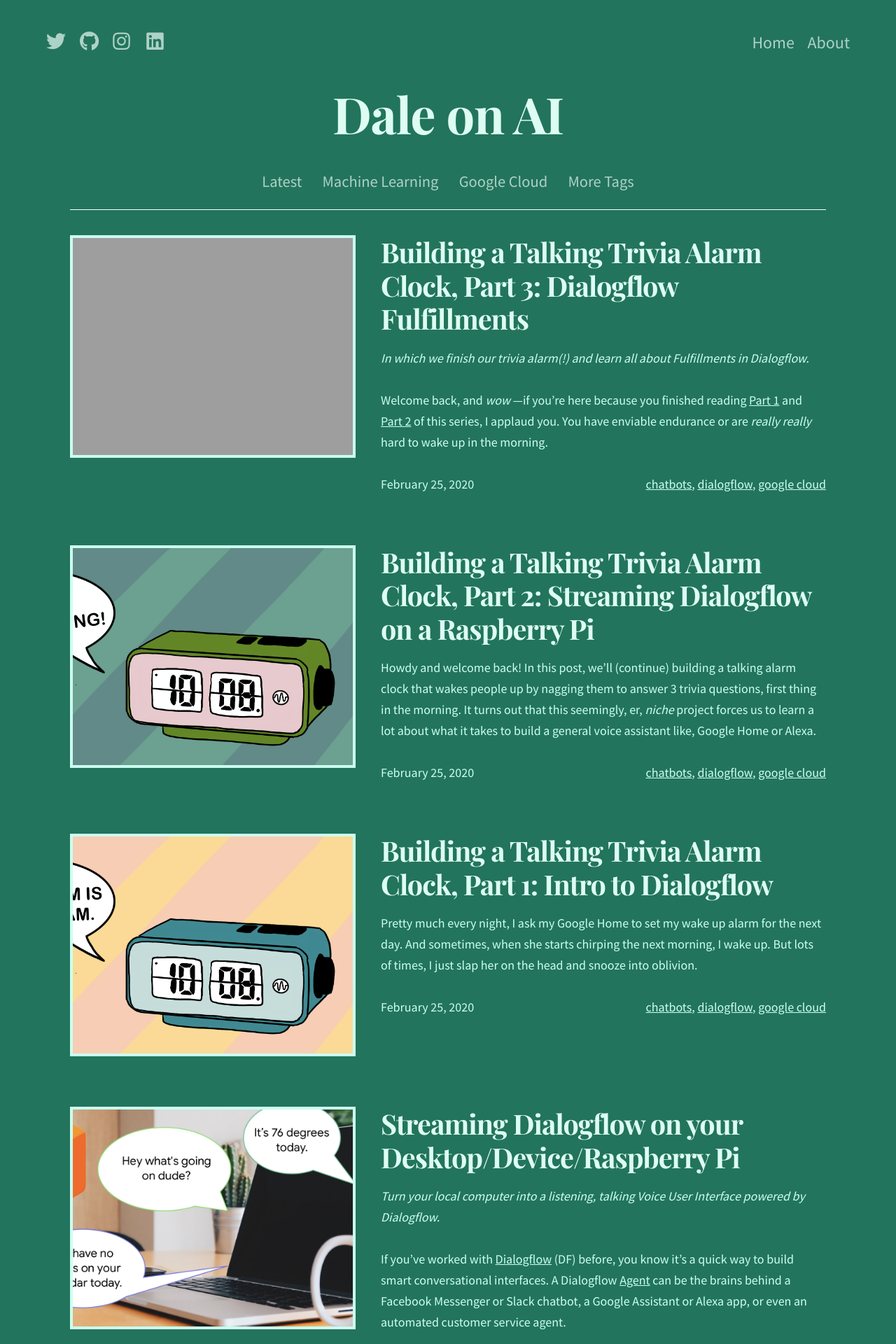
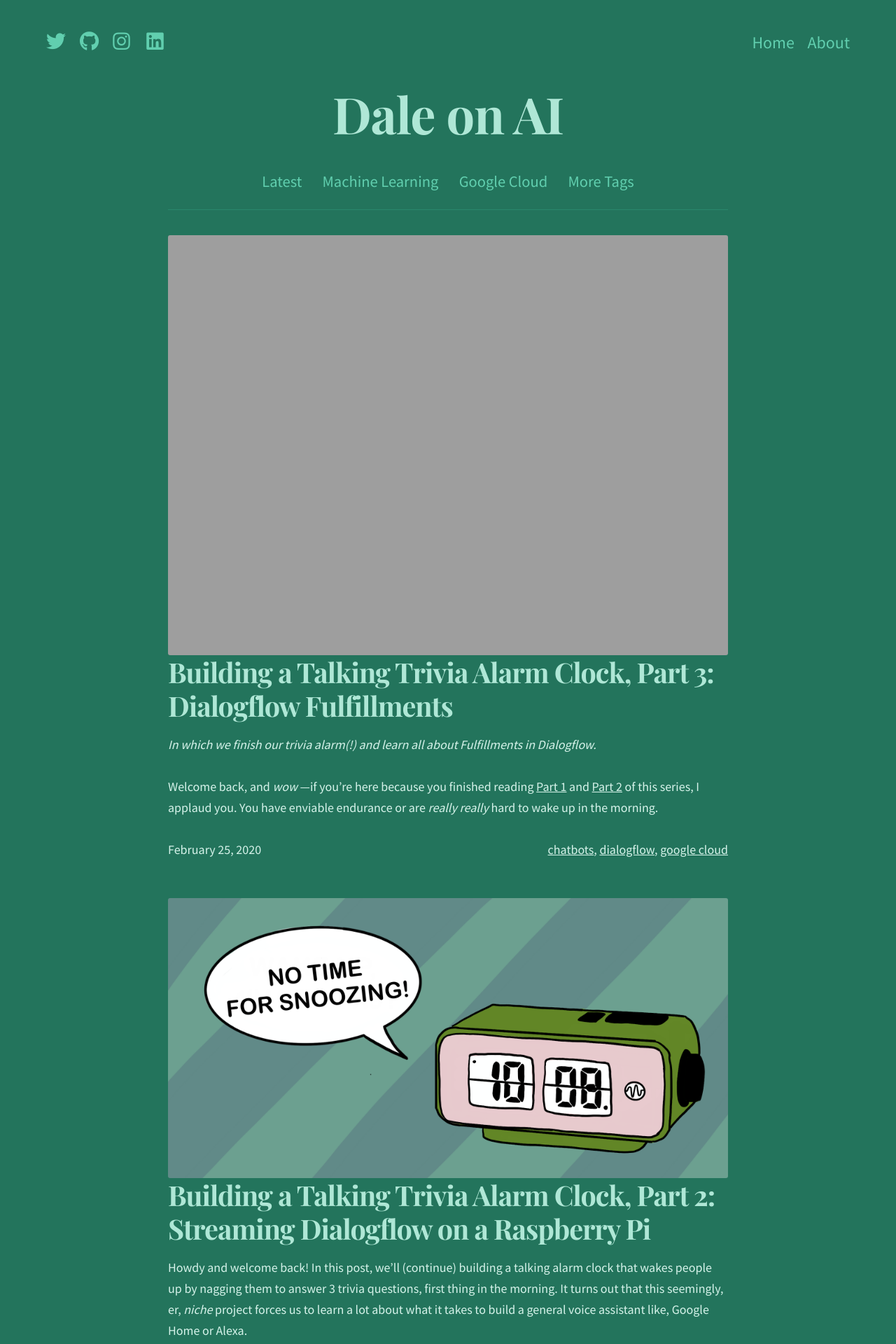
Before and after one commit to dalequark/daleonai, a Jekyll site: the page built from index.html, in a window 1280 px wide. Shown: the top 1920 px of the page at 70% size. Built offline with Jekyll 4.4.1, drawn with Linux system fonts in a browser that asks for light colours; some web fonts are replaced; the list of posts is cut into pages by our own code.

Commit message:
Check in

```diff
--- a/_sass/_general.scss
+++ b/_sass/_general.scss
@@ -11,7 +11,7 @@
 }
 
 html {
-  background: #23745C;
+  background: _palette(theme);
   box-sizing: border-box;
 
   @media only screen and (max-width: 600px) {
--- a/_sass/_preview.scss
+++ b/_sass/_preview.scss
@@ -1,21 +1,11 @@
 .preview {
-  display: flex;
-  margin: -1em;
   margin-bottom: 3em;
-
-  > * {
-    margin: 1em;
-  }
 }
 
 .preview-thumbnail {
   position: relative;
   display: block;
-  width: 400px;
-  height: 310px;
-  background-size: cover;
-  background-position: center;
-  border: 4px solid _palette(primary);
+  width: 100%;
 }
 
 .preview-title {
--- a/_sass/_structure.scss
+++ b/_sass/_structure.scss
@@ -4,5 +4,5 @@
 
 .inner {
   margin: 0 auto;
-  max-width: 1080px;
+  max-width: 800px;
 }
--- a/assets/css/style.scss
+++ b/assets/css/style.scss
@@ -30,14 +30,16 @@
 );
 
 // Palette.
+$theme: #23745C;
 {% assign accent = site.accent_color | default: '#F6C086' %}
 $palette: (
+  theme:     $theme,
   accent:    {{ accent }},
-  primary:   #CBFFF0,
-  secondary: #DDFDF3,
-  meta:      #ADD2C7,
-  border:    #FFFFFF,
-  bg:        #23745C,
+  primary:   lighten($theme, 60%),
+  secondary: lighten($theme, 50%),
+  meta:      lighten($theme, 30%),
+  border:    lighten($theme, 5%),
+  bg:        darken($theme, 5%),
 );
 
 // Imports
--- a/index.html
+++ b/index.html
@@ -18,9 +18,7 @@
   <article class="preview">
     {% if post.feature_image and post.feature_image != "" %}
       <a href="{{site.baseurl}}{{post.url}}">
-      <div
-        class="preview-thumbnail"
-      style="background-image: url({{ post.feature_image | relative_url }}); {% if post.feature_image_pos %}background-position: {{ post.feature_image_pos }};{% endif %}"></div>
+        <img src="{{ post.feature_image | relative_url }}" class="preview-thumbnail" />
       </a>
     {% endif %}
     <div class="preview-text">
```
